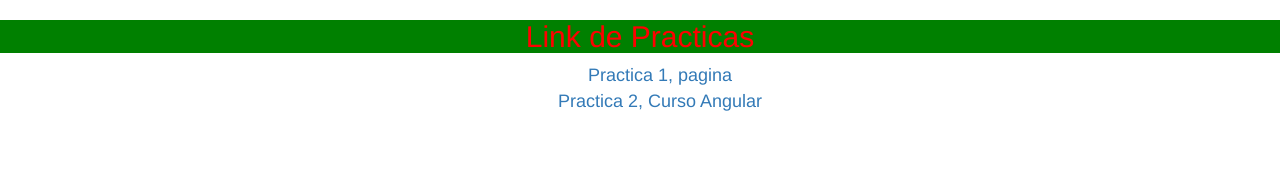
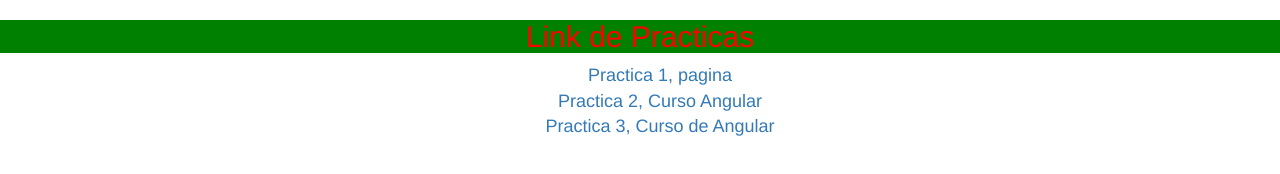
Before and after one commit to MRHM22/Sitio, a plain HTML site: page practica/index.html in a window 1280 px wide. Drawn offline with nearby package versions, Linux system fonts and the light colour scheme.

Commit message:
mjcv
se agrego un cambio al index

```diff
--- a/practica/index.html
+++ b/practica/index.html
@@ -17,6 +17,9 @@
 		<li>
 			<a href="segundo.html">Practica 2, Curso Angular</a>
 		</li>
+		<li>
+			<a href="tercer.html">Practica 3, Curso de Angular</a>
+		</li>
 
 	</ul>
 </body>
```
